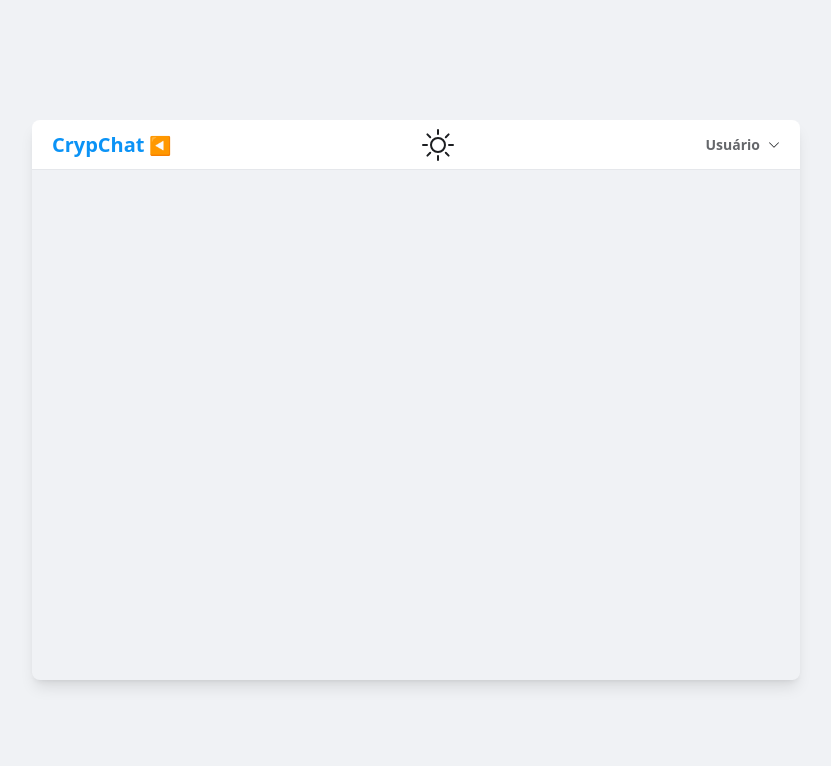
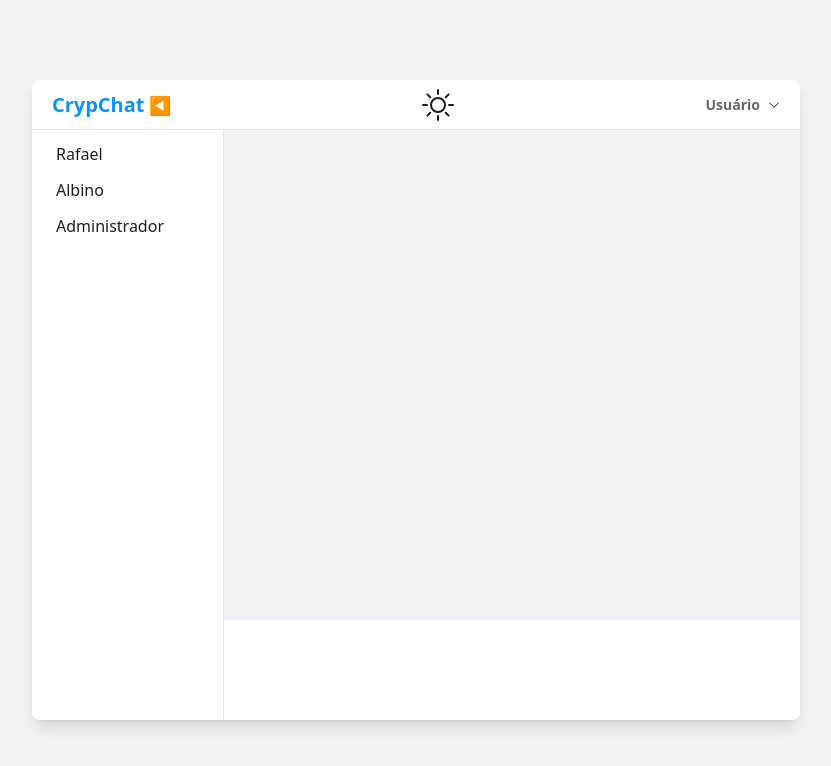
Before and after one commit to albino57/crypchat-firebase, a React (Vite) app: page /chat in a window 1280 px wide. Shown: the top 766 px of the page, without its empty margins (224-1055 px from the left). Built offline with nearby package versions, Linux system fonts and the light colour scheme; no server answers.

Commit message:
feat: adiciona SidebarComponent

```diff
--- a/src/pages/ChatPage.jsx
+++ b/src/pages/ChatPage.jsx
@@ -1,6 +1,6 @@
 import React, { useState } from 'react';
 import HeaderComponent from './HeaderComponent.jsx';
-// import SidebarComponent from './components/Sidebar';
+import SidebarComponent from './SidebarComponent.jsx';
 // import MessageAreaComponent from './components/MessageArea';
 // import MessageInputComponent from './components/MessageInput';
 
@@ -12,11 +12,25 @@ function ChatPage() {
 
     return (
         <div className="flex justify-center items-center h-screen bg-background">
-            <div className={`w-full h-full md:w-[768px] md:h-[70vh] md:rounded-lg md:shadow-lg grid grid-rows-[50px_1fr_100px]
-                overflow-hidden transition-all duration-300 ${isSidebarCollapsed ? 'grid-cols-[60px_1fr]' : 'grid-cols-[1fr_3fr]'}`}>
+            <div className={`w-full h-full md:w-[768px] md:h-[80vh] md:rounded-lg md:shadow-lg grid grid-rows-[50px_1fr_100px]
+                overflow-hidden transition-all duration-300 ${isSidebarCollapsed ? 'grid-cols-[0px_1fr]' : 'grid-cols-[1fr_3fr]'}`}>
 
                 <div className="col-span-2">
                     <HeaderComponent isCollapsed={isSidebarCollapsed} onToggle={toggleSidebar} />
+                </div>
+
+                <div className="row-span-2">
+                    <SidebarComponent isCollapsed={isSidebarCollapsed} />
+                </div>
+
+                {/* Placeholder para a área de mensagens no futuro */}
+                <div className="bg-background">
+                    {/* Futuro MessageAreaComponent */}
+                </div>
+
+                {/* Placeholder para a área de input no futuro */}
+                <div className="bg-surface col-start-2">
+                    {/* Futuro MessageInputComponent */}
                 </div>
             </div>
         </div>
--- /dev/null
+++ b/src/pages/SidebarComponent.jsx
@@ -0,0 +1,48 @@
+//src/pages/SidebarComponent
+import React from 'react';
+
+const ContactItem = ({ name, isSelected, isCollapsed }) => {
+
+  return (
+    // Container de cada contato
+    <div
+      className={`flex items-center p-1 rounded-md cursor-pointer transition-colors
+                 ${isSelected ? 'bg-primary/20' : 'hover:bg-black/10 dark:hover:bg-white/10 gray:hover:bg-white/10'}
+                 ${isCollapsed ? 'justify-center' : ''}`}
+    >
+
+      {/*O Nome do Contato (só aparece se a sidebar NÃO estiver encolhida) */}
+      {!isCollapsed && (
+        <span className="ml-3 font-medium text-text-primary truncate">
+          {name}
+        </span>
+      )}
+    </div>
+  );
+};
+
+
+function SidebarComponent({ isCollapsed }) {
+  // Dados de exemplo. No futuro, isso virá do Firestore.
+  const contacts = [
+    { id: 1, name: 'Rafael', selected: false },
+    { id: 2, name: 'Albino', selected: false },
+    { id: 3, name: 'Administrador', selected: false },
+  ];
+
+  return (
+    // O container principal da sidebar
+    <div className="bg-surface h-full p-2 flex flex-col gap-1 border-r border-gray-200 dark:border-gray-700 gray:border-gray-600 transition-colors overflow-hidden">
+      {contacts.map(contact => (
+        <ContactItem
+          key={contact.id}
+          name={contact.name}
+          isSelected={contact.selected}
+          isCollapsed={isCollapsed}
+        />
+      ))}
+    </div>
+  );
+}
+
+export default SidebarComponent;
```
